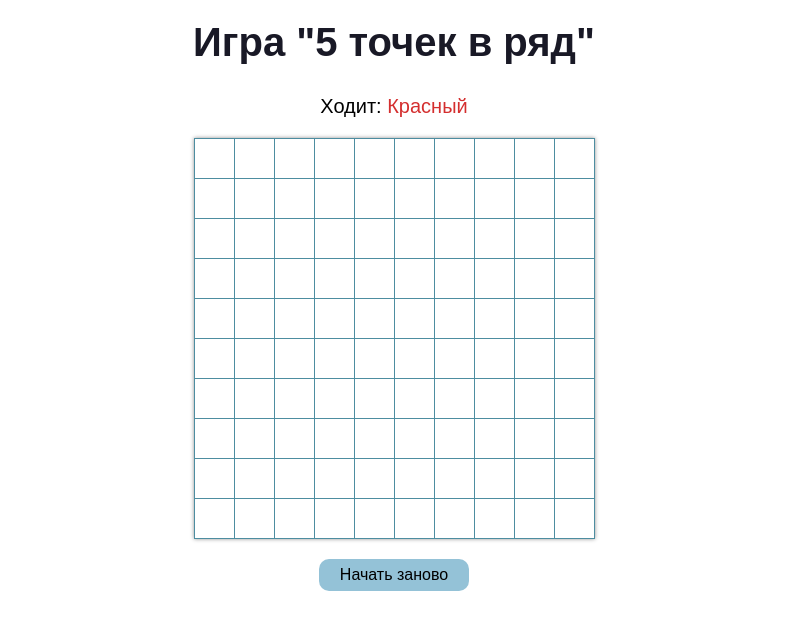
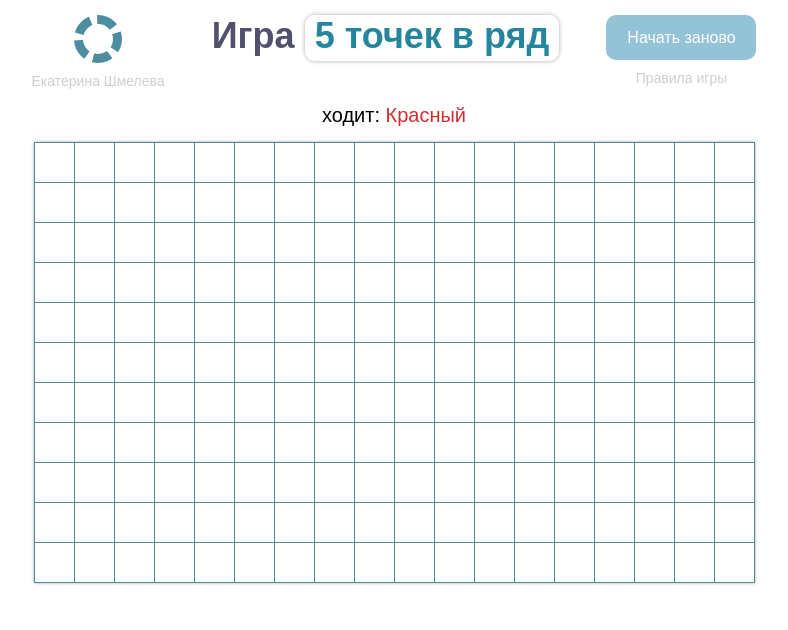
Before and after one commit to gutkati/game-five-dots, a plain HTML site: page index.html in a window 1280 px wide. Shown: the whole page, without its empty margins (246-1034 px from the left). Drawn offline with Linux system fonts and the light colour scheme.

Commit message:
Добавить функционал/Обновить дизайн игры

```diff
--- a/index.html
+++ b/index.html
@@ -7,20 +7,43 @@
 </head>
 <body>
 <div class="container">
-    <h1 class="title">Игра "5 точек в ряд"</h1>
-    <p id="color-indicator" class="subtitle">Ходит: <span class="red">Красный</span></p>
+    <header class="header">
+        <div class="box__logo">
+            <div class="logo"></div>
+            <span class="info__text">Екатерина Шмелева</span>
+        </div>
+
+        <h1 id="open-title" class="title">Игра <span>5 точек в ряд</span></h1>
+        <div class="box__logo">
+            <button class="start-over">Начать заново</button>
+            <span class="info__text rules">Правила игры</span>
+        </div>
+
+    </header>
+
+    <p id="color-indicator" class="subtitle">ходит: <span class="red">Красный</span></p>
 
     <div class="container__field">
         <div class="field"></div>
         <div id="game-field"></div>
-        <div class="end-game">
-            <div class="close"></div>
+
+        <div class="end-game popup">
+            <div id="close-end" class="close"></div>
             <h2 class="name-gamer">Победил: <span></span></h2>
         </div>
 
+        <div class="rules-game popup">
+            <div id="close-rules" class="close"></div>
+            <h3 class="title">Правила игры</h3>
+            <p class="rules-game__text"><b>Участники</b> : Два игрока. Один играет красной точкой, другой – зеленой точкой.<br/>
+                <b>Ход игры</b> : Игроки по очереди делают ходы, ставя свою точку в свободную клетку.<br/>
+                <b>Победа</b> : Игрок побеждает, если первым составит ряд из 5 точек по прямой линии (горизонтальной,
+                вертикальной или диагональной).<br/>
+                <b>Ничья</b> : Игра считается завершённой вничью, если все клетки заполнены, и ряд из 5 точек ни у кого не
+                составился.</p>
+        </div>
     </div>
 
-    <button class="start-over">Начать заново</button>
 
 </div>
 
--- a/index.js
+++ b/index.js
@@ -1,12 +1,18 @@
 let gameField = document.querySelector('#game-field')
 let colorIndicator = document.querySelector('#color-indicator span')
 let showWinner = document.querySelector('.end-game')
-let close = document.querySelector('.close')
+let closeEnd = document.querySelector('#close-end')
 let nameGamer = document.querySelector('.name-gamer span')
 let startOver = document.querySelector('.start-over')
+let rulesGame = document.querySelector('.rules')
+let infoText = document.querySelector('.rules-game')
+let CloseRules = document.querySelector('#close-rules')
+let OpenTitle = document.querySelector('#open-title')
+
 
 const winGamer = 5
-let fieldSize = 9
+let pointRow = 10
+let pointCol = 17
 let numGamer = 0
 
 let arrGamers = ['gamer1', 'gamer2']
@@ -16,17 +22,12 @@ let arrMoveGamer1 = []
 let arrMoveGamer2 = []
 
 function showGameField() {
-    getGameField(fieldSize)
+    getGameField(pointRow, pointCol)
 }
 
-startOver.addEventListener('click', function () {
-    showWinner.classList.remove('end-game_visible')
-    resetGamer()
-})
-
-function getGameField(fieldSize) {
-    for (let row = 0; row < fieldSize; row++) {
-        for (let col = 0; col < fieldSize; col++) {
+function getGameField(pointRow, pointCol) {
+    for (let row = 0; row < pointRow; row++) {
+        for (let col = 0; col < pointCol; col++) {
             let cell = document.createElement('div')
             cell.classList.add('cell')
             cell.dataset.row = row;
@@ -116,7 +117,7 @@ function endGame(name, color) {
     showWinner.classList.add('end-game_visible')
     nameGamer.textContent = name
     nameGamer.classList.add(color)
-    close.addEventListener('click', function () {
+    closeEnd.addEventListener('click', function () {
         showWinner.classList.remove('end-game_visible')
     })
 }
@@ -133,4 +134,20 @@ function resetGamer() {
     showGameField()
 }
 
+startOver.addEventListener('click', function () {
+    showWinner.classList.remove('end-game_visible')
+    resetGamer()
+})
+
+rulesGame.addEventListener('click', showPopupRulesGame)
+
+OpenTitle.addEventListener('click', showPopupRulesGame)
+
+function showPopupRulesGame() {
+    infoText.classList.add('rules-game_visible')
+    CloseRules.addEventListener('click', function () {
+        infoText.classList.remove('rules-game_visible')
+    })
+}
+
 showGameField()
--- a/styles.css
+++ b/styles.css
@@ -4,31 +4,82 @@ body {
 }
 
 .container {
-    width: 60%;
+    width: 725px;
     margin: 0 auto;
     display: flex;
     flex-direction: column;
     align-items: center;
+}
+
+.header {
+    width: 100%;
+    display: flex;
+    flex-direction: row;
+    justify-content: space-between;
+    margin: 15px 0 0;
+    align-items: start;
+}
+
+.box__logo {
+    display: flex;
+    flex-direction: column;
+    align-items: center;
+}
+
+.logo {
+    width: 30px;
+    height: 30px;
+    border: 9px dashed #4d8da0;
+    border-radius: 50%;
+    /*cursor: pointer;*/
+    /*transition: transform 0.8s ease;*/
+    transition-property: transform;
+    transition-duration: 2s;
+    transition-timing-function: linear;
+}
+
+.logo:hover {
+    transform: rotate(360deg);
+}
+
+.info__text {
+    font-size: 14px;
+    color: #cfcfcf;
+    margin-top: 10px;
+}
+
+.title {
+    color: #51516e;
+    font-size: 36px;
+    margin: 0;
 
 }
 
-.title {
-    text-align: center;
-    color: #191926;
-    font-size: 40px;
-    margin: 20px 0 0;
+.title span {
+    color: #24859c;
+    background: #ffffff;
+    border-radius: 10px;
+    line-height: 40px;
+    padding: 0 10px 5px;
+    box-shadow: 0 0 4px #a8a8a8;
+    cursor: pointer;
+}
+
+.title span:active {
+
+    box-shadow: 0 0 2px #a8a8a8;
 }
 
 .subtitle {
     font-size: 20px;
-    margin: 30px 0 0;
+    margin: 15px 0 0;
 }
 
 .container__field {
-    width: 401px;
-    height: 401px;
+    width: 721px;
+    height: 441px;
     position: relative;
-    margin: 20px 0;
+    margin: 15px 0;
 }
 
 .field {
@@ -38,22 +89,22 @@ body {
     linear-gradient(to bottom, #4d8da0 1px, transparent 1px);
     background-size: 40px 40px; /* Размер клетки */
     background-color: #fff; /* Фон поля */
-    box-shadow: 0 0 4px #929292;
+    box-shadow: 0 0 3px #a8a8a8;
     position: relative;
     left: 0;
     top: 0;
 }
 
 #game-field {
-    width: 351px;
-    height: 351px;
+    /*width: 681px;*/
+    /*height: 351px;*/
     display: grid;
-    grid-template-rows: repeat(9, 30px);
-    grid-template-columns: repeat(9, 30px);
+    grid-template-rows: repeat(10, 30px);
+    grid-template-columns: repeat(17, 30px);
     gap: 10px;
     position: absolute;
-    top: 6%;
-    left: 6%;
+    top: 5.5%;
+    left: 3.5%;
 }
 
 .cell {
@@ -75,9 +126,7 @@ body {
     position: absolute;
     right: 15%;
     bottom: 16%;
-
 }
-
 
 .gamer1 {
     background-color: #d42f2f;
@@ -95,19 +144,22 @@ body {
     color: #569e34;
 }
 
-.end-game {
-    display: none;
-    min-width: 310px;
-    height: 150px;
-    padding: 10px;
+.popup {
+    padding: 15px;
     background-color: #f2f4f6;
     box-sizing: border-box;
     border-radius: 10px;
     box-shadow: 0 0 4px #929292;
     text-align: center;
     position: absolute;
-    left: 11.5%;
-    bottom: 31.5%;
+    left: 28.5%;
+    bottom: 33%;
+}
+
+.end-game {
+    display: none;
+    min-width: 310px;
+    height: 150px;
 }
 
 .end-game_visible {
@@ -147,11 +199,14 @@ body {
 .start-over {
     border: none;
     width: 150px;
-    padding: 7px;
+    height: 45px;
+    padding: 5px;
     font-size: 16px;
     border-radius: 10px;
     background-color: #94c2d7;
     transition: transform 0.1s ease;
+    box-sizing: border-box;
+    color: #fff;
 }
 
 .start-over:hover {
@@ -162,3 +217,37 @@ body {
 .start-over:active {
     transform: scale(1.1);
 }
+
+.rules {
+    cursor: pointer;
+    transition: font-size 0.1s ease;
+}
+
+.rules:hover {
+    color: #929292;
+}
+
+.rules:active {
+    font-size: 16px;
+}
+
+.rules-game {
+    min-width: 410px;
+    height: 340px;
+    display: none;
+}
+
+.rules-game_visible {
+    display: flex;
+    flex-direction: column;
+    justify-content: center;
+    align-items: center;
+}
+
+.rules-game__text {
+    color: #535353;
+    line-height: 1.6;
+    text-align: justify; /* Выравнивание по ширине */
+    hyphens: auto; /* Автоматический перенос слов */
+    word-break: break-word; /* Перенос длинных слов */
+}
```
